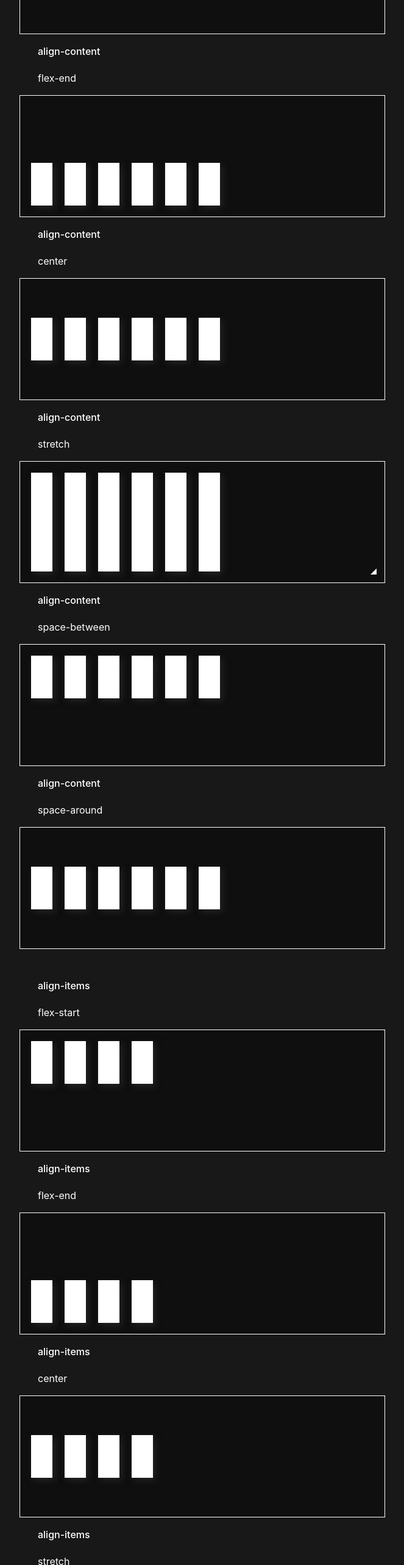
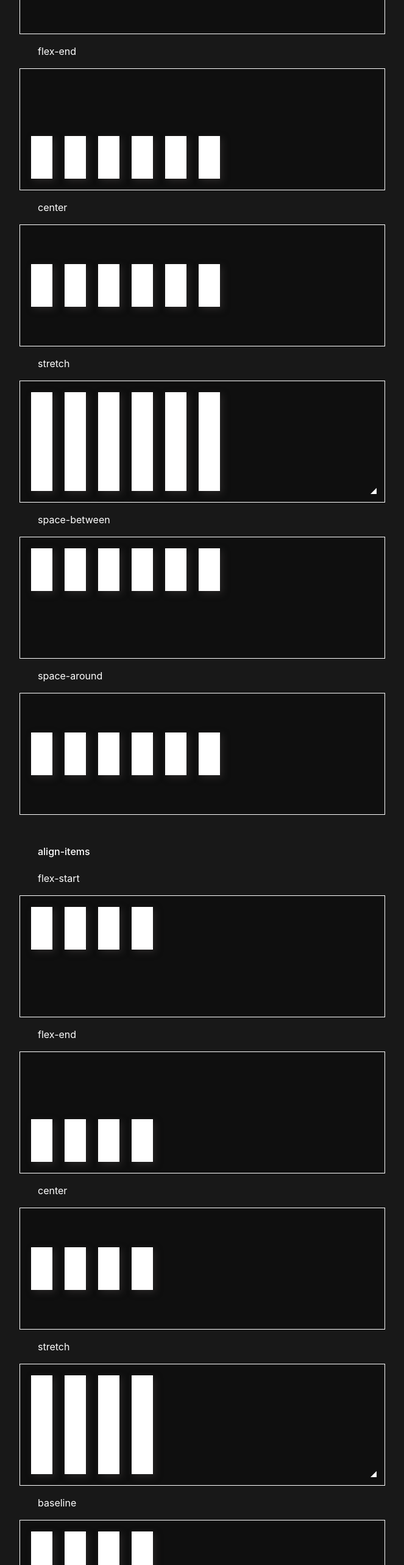
Before and after one commit to Chrys-Nicolaides/CSS-Flexbox-Poster, a React (Create React App) app: page / in a window 1280 px wide. Shown: the part 3048-5614 px from the top of the page at 61% size, without its empty margins (66-729 px from the left). Built offline with nearby package versions, Linux system fonts and the light colour scheme.

Commit message:
updated classes

```diff
--- a/src/Components/AlignContent.js
+++ b/src/Components/AlignContent.js
@@ -17,7 +17,6 @@ const AlignContent = () => {
         <div className="box"></div>
         <div className="box"></div>
       </div>
-      <div className="FlexHeading">align-content</div>
       <header className="FlexSubHeading">flex-end</header>
       <div
         className="a-flex-end-container container"
@@ -30,7 +29,6 @@ const AlignContent = () => {
         <div className="box"></div>
         <div className="box"></div>
       </div>
-      <div className="FlexHeading">align-content</div>
       <header className="FlexSubHeading">center</header>
       <div
         className="a-center-container container"
@@ -43,7 +41,6 @@ const AlignContent = () => {
         <div className="box"></div>
         <div className="box"></div>
       </div>
-      <div className="FlexHeading">align-content</div>
       <header className="FlexSubHeading">stretch</header>
       <ResizableBox
         width={600}
@@ -60,7 +57,6 @@ const AlignContent = () => {
         <div className="box"></div>
         <div className="box"></div>
       </ResizableBox>
-      <div className="FlexHeading">align-content</div>
       <header className="FlexSubHeading">space-between</header>
       <div className="a-sb-container container" style={{ touchAction: "none" }}>
         <div className="box"></div>
@@ -70,7 +66,6 @@ const AlignContent = () => {
         <div className="box"></div>
         <div className="box"></div>
       </div>
-      <div className="FlexHeading">align-content</div>
       <header className="FlexSubHeading">space-around</header>
       <div className="a-sa-container container" style={{ touchAction: "none" }}>
         <div className="box"></div>
--- a/src/Components/AlignItems.js
+++ b/src/Components/AlignItems.js
@@ -15,7 +15,6 @@ const AlignItems = () => {
         <div className="box"></div>
         <div className="box"></div>
       </div>
-      <div className="FlexHeading">align-items</div>
       <header className="FlexSubHeading">flex-end</header>
       <div
         className="ai-flex-end-container container"
@@ -26,7 +25,6 @@ const AlignItems = () => {
         <div className="box"></div>
         <div className="box"></div>
       </div>
-      <div className="FlexHeading">align-items</div>
       <header className="FlexSubHeading">center</header>
       <div
         className="ai-center-container container"
@@ -37,7 +35,6 @@ const AlignItems = () => {
         <div className="box"></div>
         <div className="box"></div>
       </div>
-      <div className="FlexHeading">align-items</div>
       <header className="FlexSubHeading">stretch</header>
       <ResizableBox
         width={600}
@@ -52,7 +49,6 @@ const AlignItems = () => {
         <div className="box"></div>
         <div className="box"></div>
       </ResizableBox>
-      <div className="FlexHeading">align-items</div>
       <header className="FlexSubHeading">baseline</header>
       <div
         className="ai-baseline-container container"
--- a/src/Components/Order.js
+++ b/src/Components/Order.js
@@ -4,7 +4,7 @@ const Order = () => {
   return (
     <div>
       <div className="FlexHeading">order</div>
-      <header className="FlexSubHeading">order</header>
+      {/* <header className="FlexSubHeading">order</header> */}
       <div
         className="order-container container"
         style={{ touchAction: "none" }}
```
